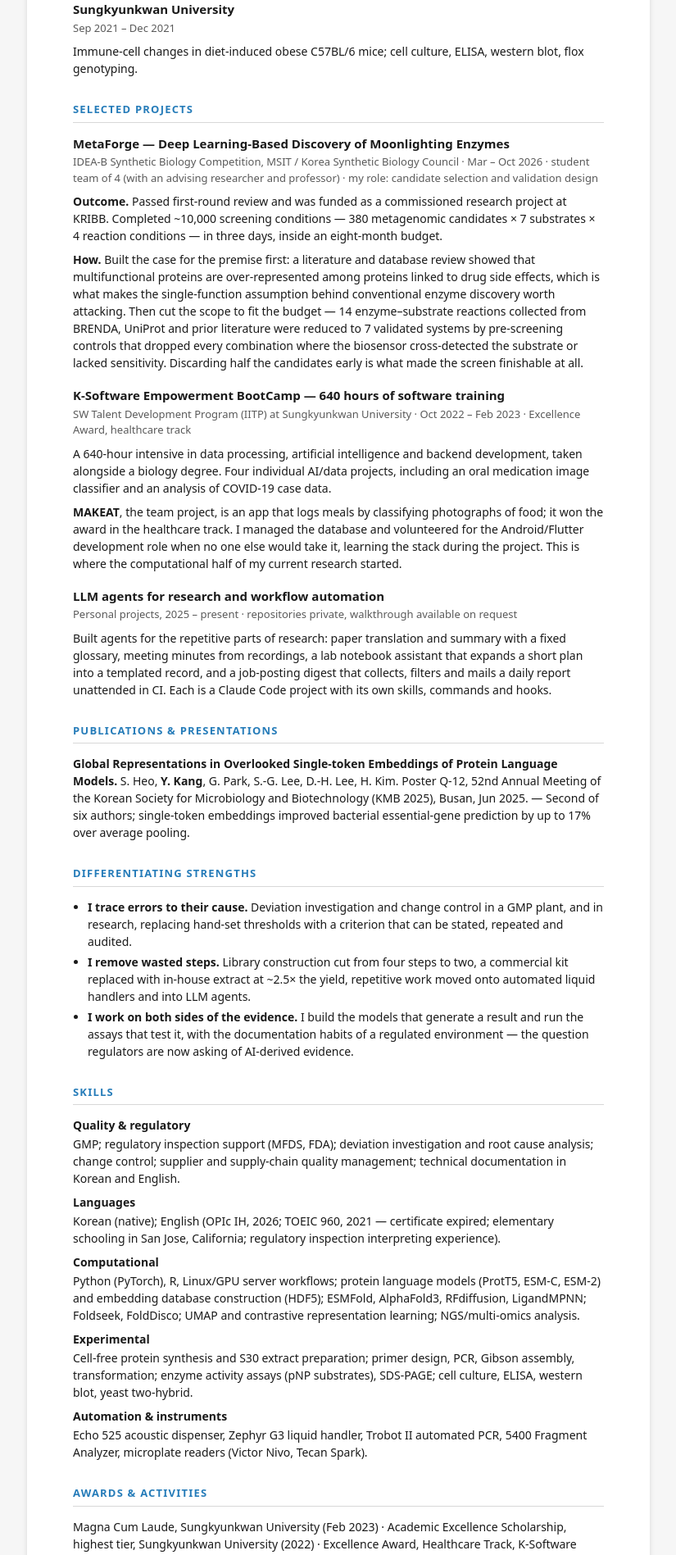
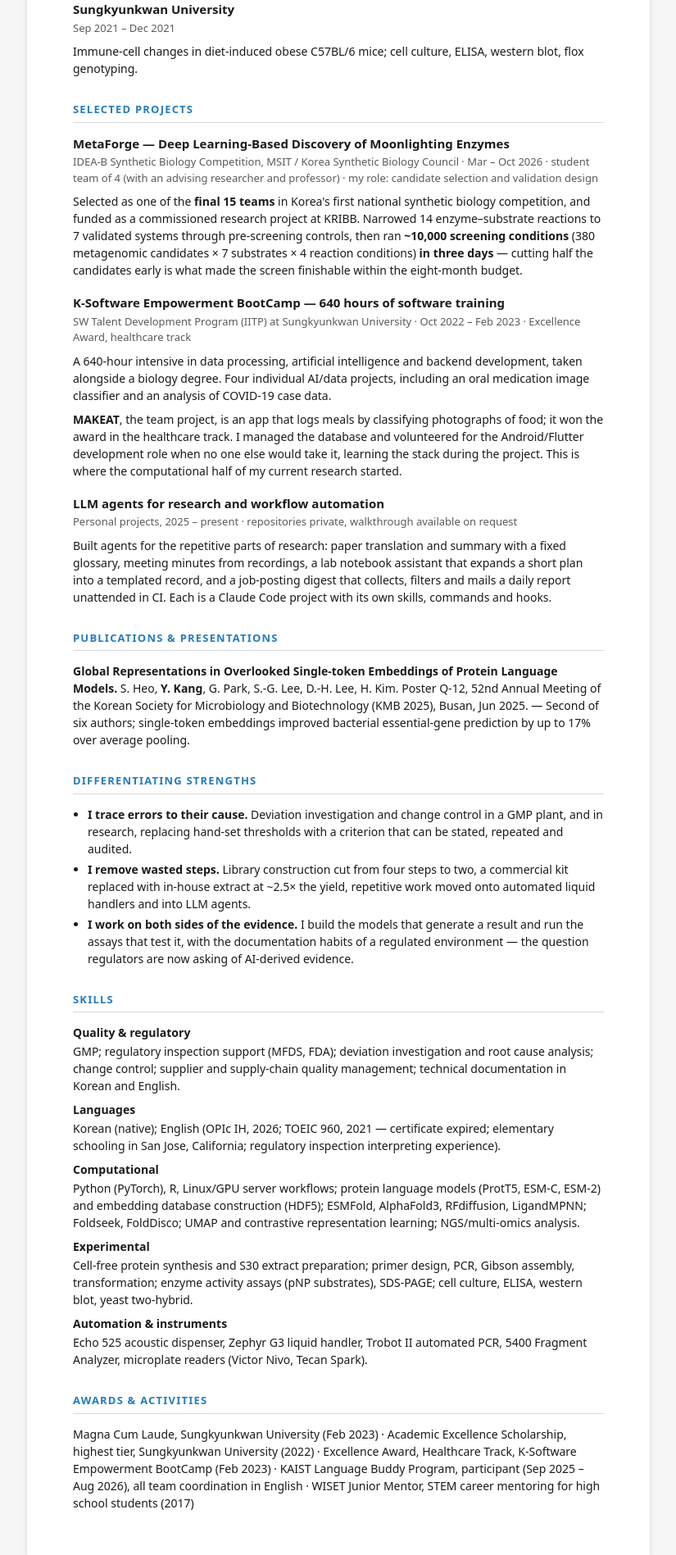
Before and after one commit to TinyKRex/tinykrex.github.io, a Jekyll site: the page built from cv.html, in a window 1280 px wide. Shown: the part 2150-4047 px from the top of the page at 82% size, without its empty margins (227-1052 px from the left). Built offline with Jekyll 4.4.1, drawn with Linux system fonts in a browser that asks for light colours.

Commit message:
site: MetaForge를 성과 중심으로 축약하고 최종 15팀 명시, QA 기간 표기 정정

```diff
--- a/_config.yml
+++ b/_config.yml
@@ -5,7 +5,7 @@ description: >
   <span style="color:gray;">M.S. student @KAIST &middot; @KRIBB</span><br>
   <span style="color:gray; font-size:0.9em;">Quality &amp; Regulatory &middot; AI-driven bio R&amp;D</span>
 # Used by jekyll-seo-tag for search results and link previews (not shown in the sidebar)
-tagline: Two years of GMP quality assurance and regulatory inspection support, with research in protein language models and cell-free enzyme screening.
+tagline: Nearly two years of GMP quality assurance and regulatory inspection support, with research in protein language models and cell-free enzyme screening.
 author: Yunkyeong Kang
 lang: en-US
 show_downloads: true
--- a/cv.html
+++ b/cv.html
@@ -60,7 +60,7 @@ permalink: /cv.html
   @media print {
     /* Print/PDF only: the on-screen page keeps its original spacing. */
     @page { margin: 10mm 11mm; }
-    body { background: #fff; padding: 0; font-size: 8.3pt; line-height: 1.3; }
+    body { background: #fff; padding: 0; font-size: 8.0pt; line-height: 1.28; }
     .page { box-shadow: none; padding: 0; max-width: none; }
     .back { display: none; }
     h1 { font-size: 21px; }
@@ -194,18 +194,12 @@ permalink: /cv.html
     <p class="meta">IDEA-B Synthetic Biology Competition, MSIT / Korea Synthetic Biology Council
     &middot; Mar &ndash; Oct 2026 &middot; student team of 4 (with an advising researcher and professor)
     &middot; my role: candidate selection and validation design</p>
-    <p><strong>Outcome.</strong> Passed first-round review and was funded as a commissioned research
-    project at KRIBB. Completed ~10,000 screening conditions &mdash; 380 metagenomic candidates
-    &times; 7 substrates &times; 4 reaction conditions &mdash; in three days, inside an eight-month
-    budget.</p>
-    <p><strong>How.</strong> Built the case for the premise first: a literature and database review
-    showed that multifunctional proteins are over-represented among proteins linked to drug side
-    effects, which is what makes the single-function assumption behind conventional enzyme discovery
-    worth attacking. Then cut the scope to fit the budget &mdash; 14 enzyme&ndash;substrate reactions
-    collected from BRENDA, UniProt and prior literature were reduced to 7 validated systems by
-    pre-screening controls that dropped every combination where the biosensor cross-detected the
-    substrate or lacked sensitivity. Discarding half the candidates early is what made the screen
-    finishable at all.</p>
+    <p>Selected as one of the <strong>final 15 teams</strong> in Korea's first national synthetic
+    biology competition, and funded as a commissioned research project at KRIBB. Narrowed 14
+    enzyme&ndash;substrate reactions to 7 validated systems through pre-screening controls, then ran
+    <strong>~10,000 screening conditions</strong> (380 metagenomic candidates &times; 7 substrates
+    &times; 4 reaction conditions) <strong>in three days</strong> &mdash; cutting half the candidates
+    early is what made the screen finishable within the eight-month budget.</p>
   </div>
 
   <div class="entry">
```
Also changed, not shown: cv-kr.html (+5 -10 lines), index.md (+1 -1 lines), projects.md (+11 -12 lines), 2 other files.
